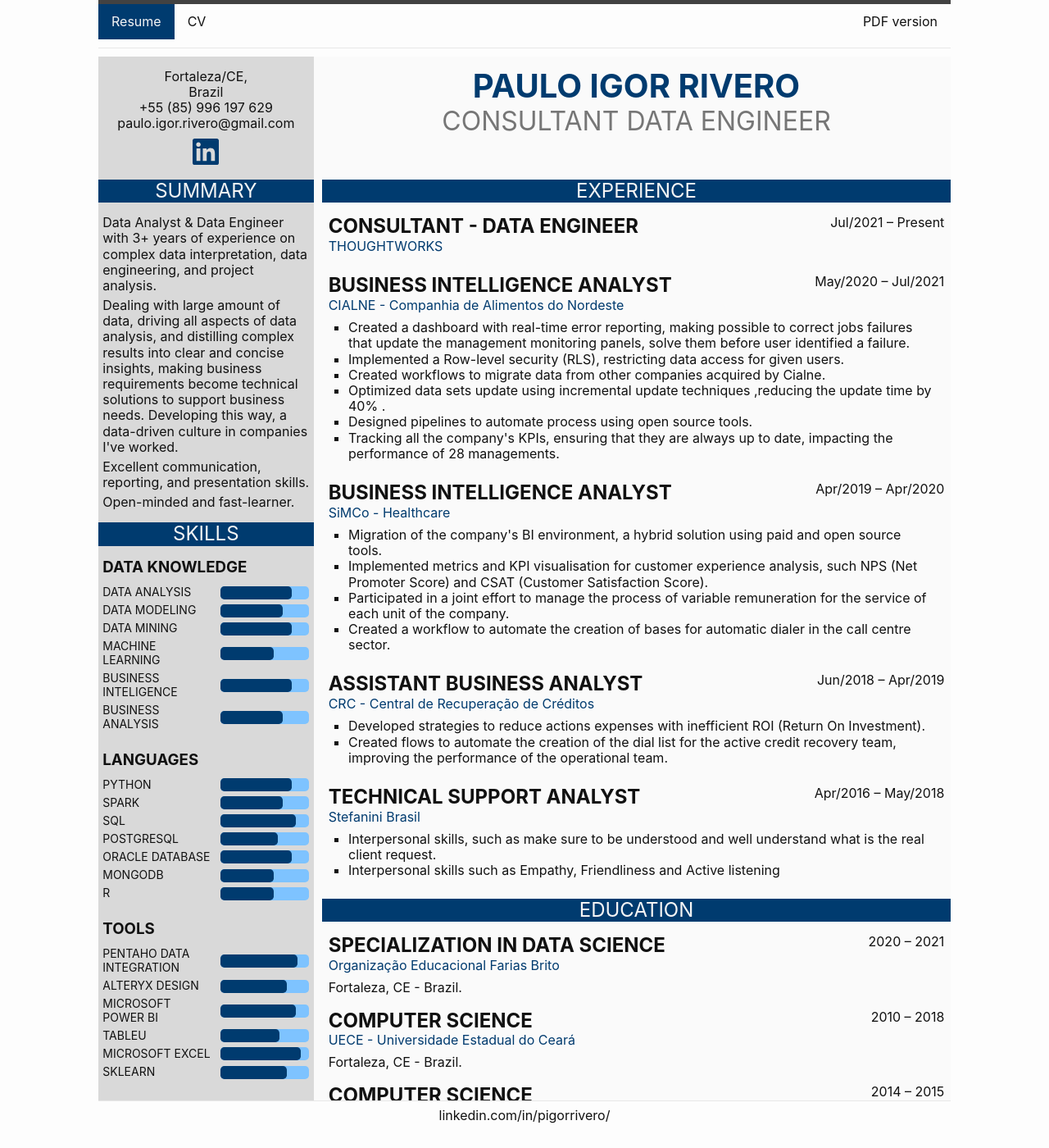
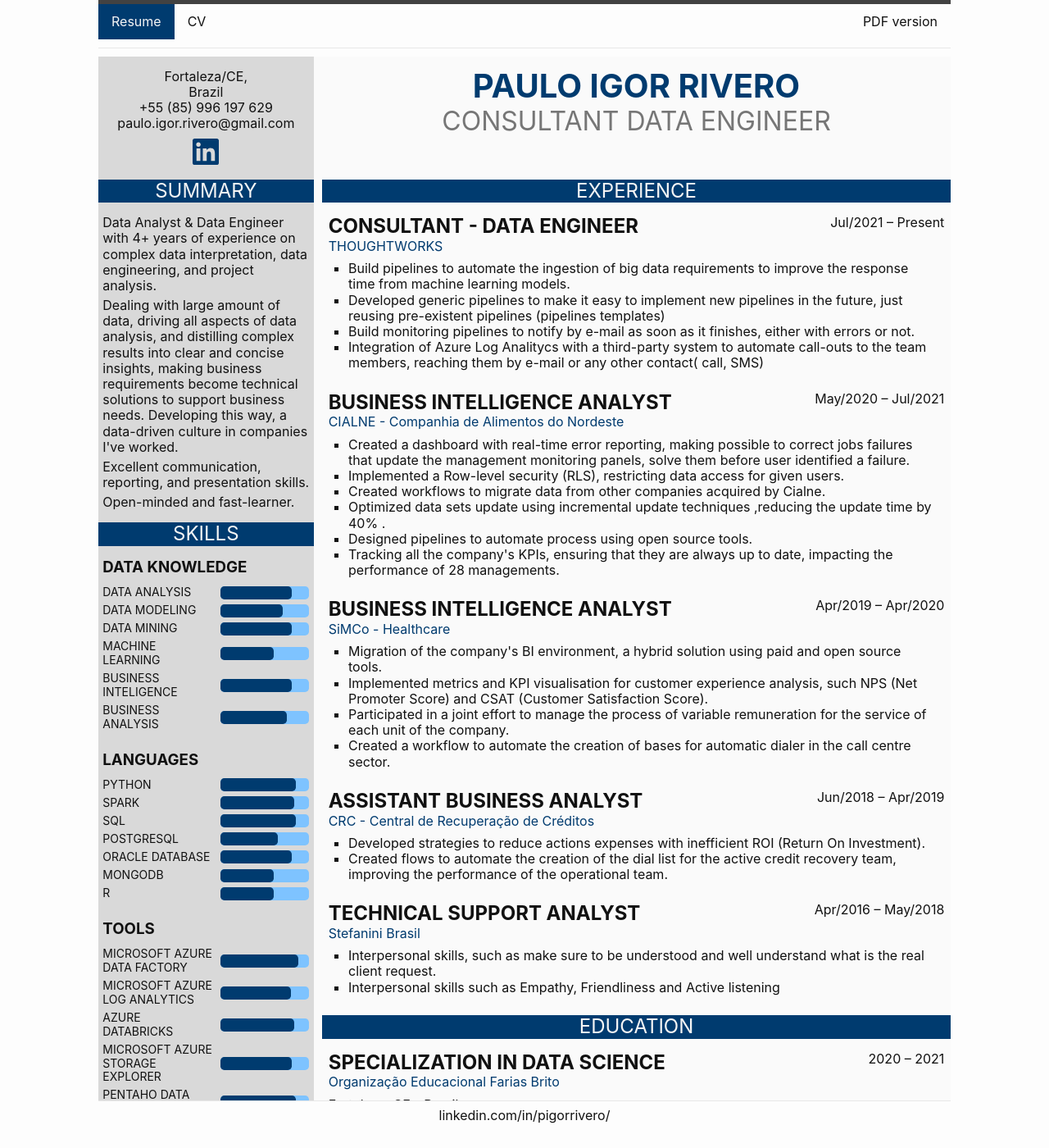
Before and after one commit to IgorRivero/igorrivero.github.io, a Jekyll site: the page built from index.md, in a window 1280 px wide and 1400 px high. Shown: the whole window at 82% size. Built offline with Jekyll 4.4.1, drawn with Linux system fonts in a browser that asks for light colours.

Commit message:
Putting current job information

```diff
--- a/_data/experience.json
+++ b/_data/experience.json
@@ -5,6 +5,10 @@
             "company": "THOUGHTWORKS",
             "period": "Jul/2021 – Present",
             "achievements": [
+                "Build pipelines to automate the ingestion of big data requirements to improve the response time from machine learning models.",
+                "Developed generic pipelines to make it easy to implement new pipelines in the future, just reusing pre-existent pipelines (pipelines templates)",
+                "Build monitoring pipelines to notify by e-mail as soon as it finishes, either with errors or not.",
+                "Integration of Azure Log Analitycs with a third-party system to automate call-outs to the team members, reaching them by e-mail or any other contact( call, SMS)"
 
             ]
         },
--- a/_data/general.json
+++ b/_data/general.json
@@ -19,7 +19,7 @@
         "cv": "Paulo_Igor_Rivero.pdf"
     },
     "summary": [
-        "Data Analyst & Data Engineer with 3+ years of experience on complex data interpretation, data engineering, and project analysis.",
+        "Data Analyst & Data Engineer with 4+ years of experience on complex data interpretation, data engineering, and project analysis.",
         "Dealing with large amount of data, driving all aspects of data analysis, and distilling complex results into clear and concise insights, making business requirements become technical solutions to support business needs. Developing this way, a data-driven culture in companies I've worked.",
         "Excellent communication, reporting, and presentation skills.",
         "Open-minded and fast-learner."
--- a/_data/projects.json
+++ b/_data/projects.json
@@ -1,8 +1,42 @@
 [
+    {
+        "role": "Consultant Data Engineer",
+        "name": "ThoughtWorks",
+        "period": "July/2021 – Present",
+        "summary": [
+            "Thoughtworks is a global technology consultancy that integrates strategy, design and engineering to drive digital innovation."
+        ],
+        "situation": [
+            "Despite of a lockdown and several restrictions, triggered by the COVID-19 pandemic, CIALNE managed to raise its profits, acquiring new factories, growing in number of production and employees as well."
+        ],
+        "task": [
+            "Build and Refact pipelines",
+            "Monitoring pipelines executions",
+            "Develop Data Quality pipelines ",
+            "As a consultant, guide the best way to proceed according to the client's business needsß "
+        ],
+        "activities": [
+            "Build pipelines to automate the ingestion of big data requirements to improve the response time from machine learning models.",
+            "Developed generic pipelines to make it easy to implement new pipelines in the future, just reusing pre-existent pipelines (pipelines templates).",
+            "Build monitoring pipelines to notify by e-mail as soon as it finishes, either with errors or not.",
+            "Integration of Azure Log Analitycs with a third-party system to automate call-outs to the team members, reaching them by e-mail or any other contact( call, SMS)."
+
+
+        ],
+        "results": [
+
+            "Created a dashboard with real-time error reporting, making possible to correct the error of the jobs for updating the management monitoring panels, solve them before user identified a failure.",
+            "Implemented a Row-level security (RLS) with Power BI and SQL Server Analysis Services (SSAS), restricting data access for given users.",
+            "Created workflows using kettle Pentaho Data Integration (PDI) to migrate data from other companies acquired by Cialne.",
+            "Optimized data sets update using incremental update techniques in Pentaho Data Integration (PDI) flows, reducing the update time by 40% .",
+            "Designed pipelines to automate process using open source tools."
+        ],
+        "technologies": " Microsoft Power BI, PDI (Pentaho Data Integration), SSAS (SQL Server Analysis Services), Visual Studio Code, Oracle Developer, PuTTy, Pentaho Server, Microsoft Excel, SAP, DAX (Data Analysis Expression), Oracle Database, SQL Server, PostgreSQL."
+    },
     {
         "role": "Business Intelligence Analyst",
         "name": "CIALNE - Companhia de Alimentos do Nordeste ",
-        "period": "May/2020 – Present",
+        "period": "May/2020 – July/2021",
         "summary": [
             "CIALNE, a company that works with poultry farming and livestock, with about 4.000 employees."
         ],
--- a/_data/skills.json
+++ b/_data/skills.json
@@ -28,40 +28,40 @@
         },
         {
             "name": "Business Analysis",
-            "score": 70,
+            "score": 75,
             "experience": 3
         }
     ],
     "LANGUAGES": [
         {
             "name": "Python",
-            "score": 80,
-            "experience": 2
+            "score": 85,
+            "experience": 3
         },
         {
             "name": "Spark",
-            "score": 70,
-            "experience": 1
+            "score": 83,
+            "experience": 2
         },
         {
             "name": "SQL",
             "score": 85,
-            "experience": 3
+            "experience": 4
         },
         {
             "name": "PostgreSQL",
             "score": 65,
-            "experience": 2
+            "experience": 3
         },
         {
             "name": "Oracle Database",
             "score": 80,
-            "experience": 3
+            "experience": 4
         },
         {
             "name": "MongoDB",
             "score": 60,
-            "experience": 1
+            "experience": 2
     },
         {
             "name": "R",
@@ -72,8 +72,28 @@
     ],
     "TOOLS": [
         {
+            "name": "Microsoft Azure Data Factory",
+            "score": 88,
+            "experience": 1
+        },
+        {
+            "name": "Microsoft Azure Log Analytics",
+            "score": 79,
+            "experience": 1
+        },
+        {
+            "name": "Azure Databricks",
+            "score": 83,
+            "experience": 2
+        },
+        {
+            "name": "Microsoft Azure Storage Explorer",
+            "score": 80,
+            "experience": 1
+        },
+        {
             "name": "Pentaho Data Integration",
-            "score": 87,
+            "score": 85,
             "experience": 3
         },
         {
```
